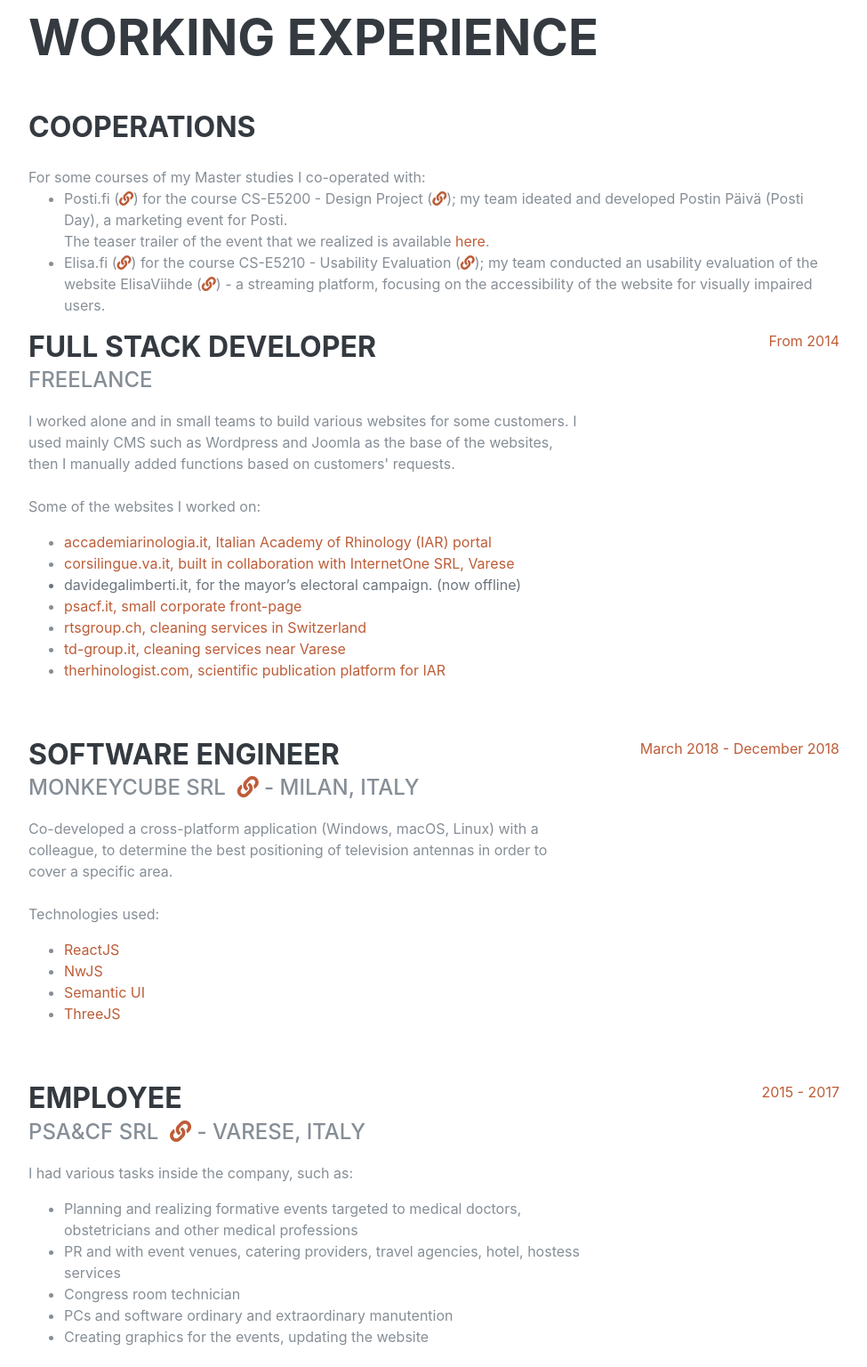
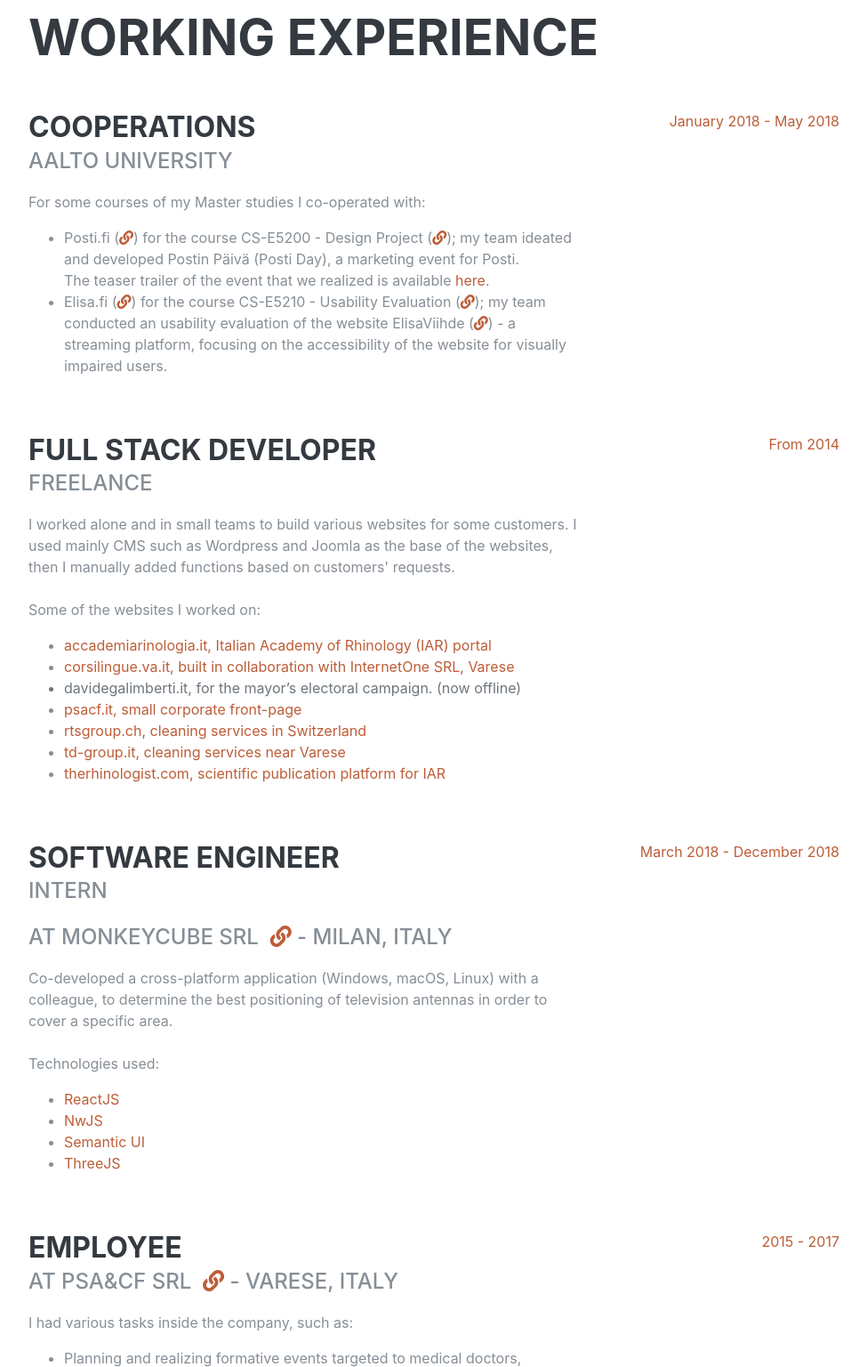
Before and after one commit to FedeMITIC/fedemitic.github.io, a plain HTML site: page index.html in a window 1280 px wide. Shown: the part 840-2376 px from the top of the page at 89% size, without its empty margins (288-1263 px from the left). Drawn offline with Linux system fonts and the light colour scheme; a web font is replaced by a local one.

Commit message:
Fixed cooperations subsection

```diff
--- a/index.html
+++ b/index.html
@@ -2,22 +2,13 @@
 <html lang="en">
 
 <head>
-  <!-- Global site tag (gtag.js) - Google Analytics -->
-  <script async src="https://www.googletagmanager.com/gtag/js?id=UA-56293560-10"></script>
-  <script>
-    window.dataLayer = window.dataLayer || [];
-    function gtag(){dataLayer.push(arguments);}
-    gtag('js', new Date());
-    gtag('config', 'UA-56293560-10');
-  </script>
-
   <meta charset="utf-8">
   <meta name="viewport" content="width=device-width, initial-scale=1, shrink-to-fit=no">
   <meta name="description" content="">
   <meta name="author" content="">
 
   <title>Federico Macchi - Résumé</title>
-  <link rel="shortcut icon" href="https://raw.githubusercontent.com/FedeMITIC/my-resume/master/favicon.ico">
+  <link rel="shortcut icon" href="https://raw.githubusercontent.com/FedeMITIC/fedemitic.github.io/master/favicon.ico">
   <!-- Bootstrap core CSS -->
   <link href="vendor/bootstrap/css/bootstrap.min.css" rel="stylesheet">
 
@@ -29,7 +20,14 @@
 
   <!-- Custom styles for this template -->
   <link href="css/resume.min.css" rel="stylesheet">
-
+  <!-- Global site tag (gtag.js) - Google Analytics -->
+  <script defer async src="https://www.googletagmanager.com/gtag/js?id=UA-56293560-10"></script>
+  <script>
+    window.dataLayer = window.dataLayer || [];
+    function gtag(){dataLayer.push(arguments);}
+    gtag('js', new Date());
+    gtag('config', 'UA-56293560-10');
+  </script>
 </head>
 
 <body id="page-top">
@@ -86,9 +84,8 @@
         </div>
         <p class="lead mb-5">I'm passionate about technologies and coding, but I also have a creative side.
           I strongly believe that UI and UX - as well as the visual aspect - are as important as security and nice features in software; no one is going to use a software that does not offer appropriate user experience and interface - a software that nobody is able to use.
-          <br />I'm interested in Machine Learning, Artificial Intelligence, and Videogames.<br /><br />
-          I love outdoors activities, especially trekking. I like traveling and discovering new places, especially the most hidden and less touristic ones.<br />
-        When the weather is grumpy, I like to spend my time on Netflix or reading a good book. I also enjoy cooking, and I often host friends at my place for a good meal.</p>
+          <br />I'm interested in Machine Learning, Artificial Intelligence, Videogames, Augmented and Virtual Reality.<br /><br />
+        </p>
         <div class="social-icons">
           <a target="_blank" href="https://www.linkedin.com/in/federico-macchi94/">
             <i class="fab fa-linkedin-in"></i>
@@ -105,9 +102,12 @@
     <section class="resume-section p-3 p-lg-5 d-flex justify-content-center" id="experience">
       <div class="w-100">
         <h2 class="mb-5">Working Experience</h2>
+
+        <div class="resume-item d-flex flex-column flex-md-row justify-content-between mb-5">
+            <div class="resume-content">
               <h3 class="mb-0">Cooperations</h3>
-        <br />
-        For some courses of my Master studies I co-operated with:
+              <div class="subheading mb-3">Aalto University</div>
+              <p>For some courses of my Master studies I co-operated with:
                 <ul>
                   <li>
                     Posti.fi (<a href="https://www.posti.fi/index-en.html" target="_blank"><i class="fas fa-link"></i></a>) for the course CS-E5200 - Design Project (<a href="https://oodi.aalto.fi/a/opintjakstied.jsp?OpinKohd=1125650467&takaisin=etusivu.html" target="_blank"><i class="fas fa-link"></i></a>); my team ideated and developed Postin Päivä (Posti Day), a marketing event for Posti.
@@ -117,6 +117,13 @@
                     Elisa.fi (<a href="https://elisa.fi" target="_blank"><i class="fas fa-link"></i></a>) for the course CS-E5210 - Usability Evaluation (<a href="https://oodi.aalto.fi/a/opintjakstied.jsp?OpinKohd=1126047401&takaisin=etusivu.html" target="_blank"><i class="fas fa-link"></i></a>); my team conducted an usability evaluation of the website ElisaViihde (<a href="https://elisaviihde.fi" target="_blank"><i class="fas fa-link"></i></a>) - a streaming platform, focusing on the accessibility of the website for visually impaired users.
                   </li>
                 </ul>
+              </p>
+            </div>
+            <div class="resume-date text-md-right">
+              <span class="text-primary">January 2018 - May 2018</span>
+            </div>
+          </div>
+
         <div class="resume-item d-flex flex-column flex-md-row justify-content-between mb-5">
           <div class="resume-content">
             <h3 class="mb-0">Full stack developer</h3>
@@ -142,7 +149,8 @@
         <div class="resume-item d-flex flex-column flex-md-row justify-content-between mb-5">
           <div class="resume-content">
             <h3 class="mb-0">Software Engineer</h3>
-            <div class="subheading mb-3">Monkeycube SRL&nbsp;&nbsp;<a href="http://www.monkeycube.eu" target="_blank"><i class="fas fa-link"></i></a> - Milan, Italy</div>
+            <div class="subheading mb-3">Intern</div>
+            <div class="subheading mb-3">At Monkeycube SRL&nbsp;&nbsp;<a href="http://www.monkeycube.eu" target="_blank"><i class="fas fa-link"></i></a> - Milan, Italy</div>
             <p>Co-developed a cross-platform application (Windows, macOS, Linux) with a colleague, to determine
               the best positioning of television antennas in order to cover a specific area.<br /><br />Technologies used:
               <ul>
@@ -161,7 +169,7 @@
         <div class="resume-item d-flex flex-column flex-md-row justify-content-between mb-5">
           <div class="resume-content">
             <h3 class="mb-0">Employee</h3>
-            <div class="subheading mb-3">PSA&amp;CF SRL&nbsp;&nbsp;<a href="https://www.psacf.it" target="_blank"><i class="fas fa-link"></i></a> - Varese, Italy</div>
+            <div class="subheading mb-3">AT PSA&amp;CF SRL&nbsp;&nbsp;<a href="https://www.psacf.it" target="_blank"><i class="fas fa-link"></i></a> - Varese, Italy</div>
             <p>I had various tasks inside the company, such as:
               <ul>
                 <li>Planning and realizing formative events targeted to medical doctors, obstetricians and other
```
Lines whose indentation alone changed are shown as unchanged.
